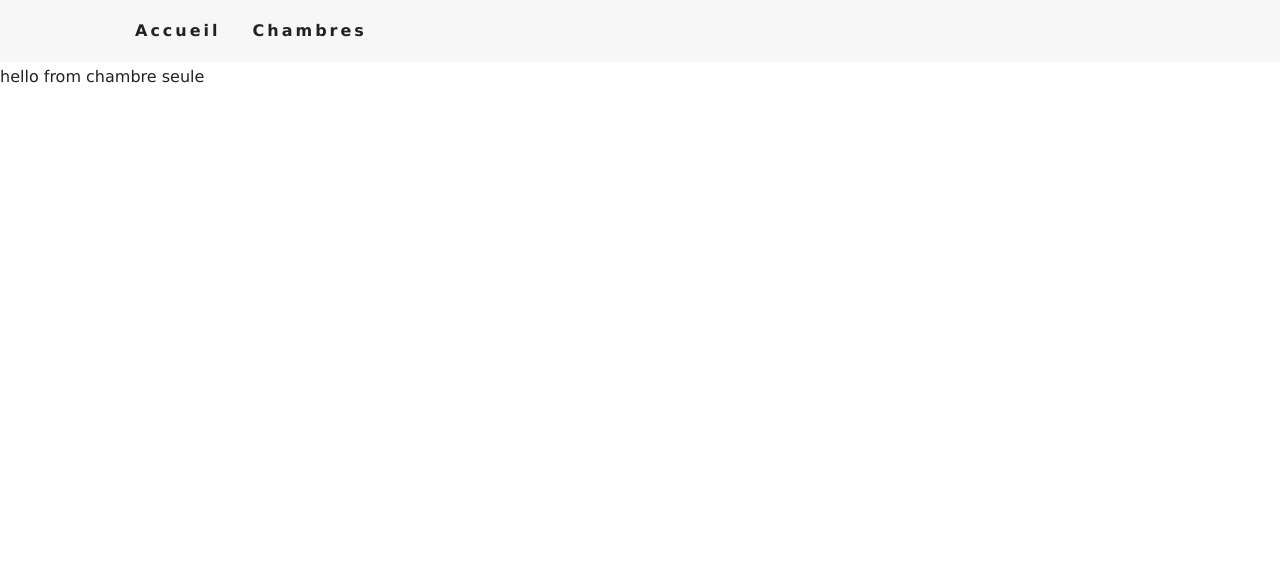
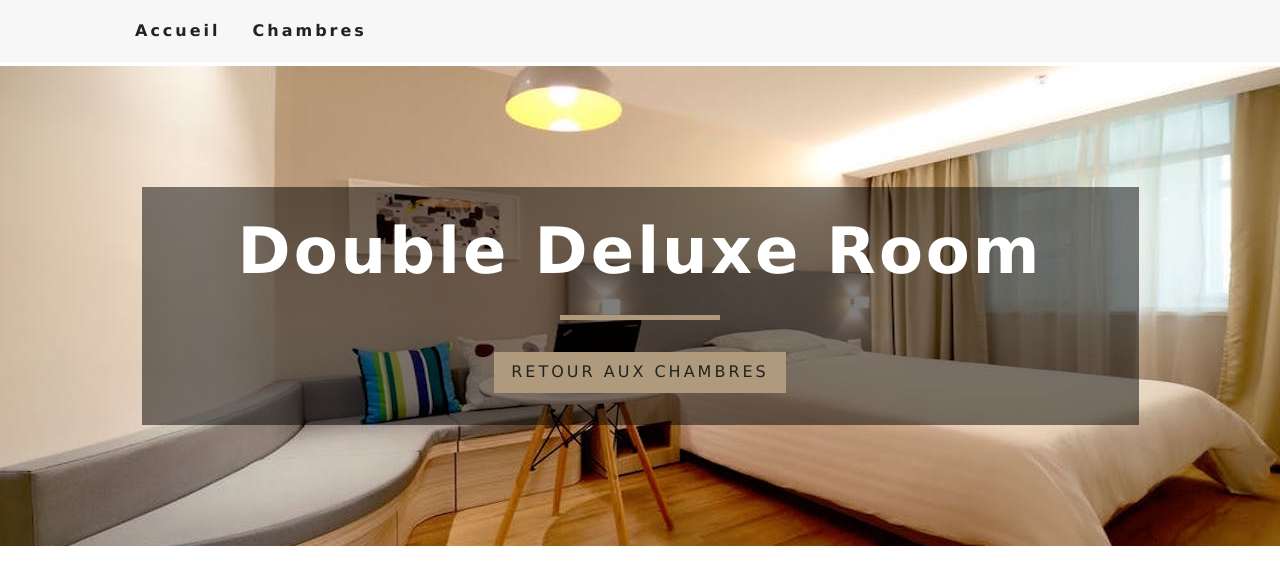
Before and after one commit to guevie/hoteldeluxe-frontend, a React (Create React App) app: page /rooms/double-deluxe in a window 1280 px wide. Shown: the top 584 px of the page. Built offline with nearby package versions, Linux system fonts and the light colour scheme.

Commit message:
suite projet

```diff
--- a/package.json
+++ b/package.json
@@ -13,6 +13,7 @@
     "react-router-dom": "^5.2.0",
     "react-scripts": "4.0.1",
     "react-spinners": "^0.9.0",
+    "styled-components": "^5.2.1",
     "web-vitals": "^0.2.4"
   },
   "scripts": {
--- a/src/component/Room.js
+++ b/src/component/Room.js
@@ -12,7 +12,7 @@ function Room({ room }) {
       <div className="img-container">
         <img src={images[0] || defaultImg} alt="chambre seule" />
         <div className="price-top">
-          <h6>€{price}</h6>
+          <h6>{price}€</h6>
           <p>par nuit</p>
         </div>
         <Link to={`/rooms/${slug}`} className="btn-primary room-link">
--- /dev/null
+++ b/src/component/StyledHero.js
@@ -0,0 +1,14 @@
+import { GiGreenhouse } from "react-icons/gi";
+import styled from "styled-components";
+import defaultImg from '../images/room-1.jpeg'
+
+const StyledHero = styled.header`
+min-height: 60vh;
+background:url("./images/defaultBcg.jpeg") center/
+cover no-repeat;
+display:flex;
+align-items: centre;
+justify-content: center;
+`
+
+export default StyledHero;
--- a/src/context.js
+++ b/src/context.js
@@ -31,9 +31,17 @@ class RoomProvider extends Component {
     });
     return tempItems;
   }
+// ttt de chambre seule
+
+  getRoom = (slug) => {
+
+    let tempRooms = [...this.state.rooms]
+    const room = tempRooms.find(room => room.slug === slug)
+    return room
+  }
   render() {
     return (
-      <RoomContext.Provider value={{ ...this.state }}>
+      <RoomContext.Provider value={{ ...this.state,getRoom: this.getRoom }}>
         {this.props.children}
       </RoomContext.Provider>
     );
--- a/src/pages/Accueil.js
+++ b/src/pages/Accueil.js
@@ -4,7 +4,8 @@ import Banner from "../component/Banner";
 import { Link } from "react-router-dom";
 import Services from '../component/Services'
 import FuturesChambres from "../component/FuturesChambres";
- function Accueil() {
+import Button from '../component/StyledHero'
+function Accueil() {
   return (
     <>
     <Hero>
@@ -19,6 +20,7 @@ import FuturesChambres from "../component/FuturesChambres";
     </Hero>
     <Services />
     <FuturesChambres />
+    <Button>Hello </Button>
     </>
   );
 }
--- a/src/pages/ChambreSeule.js
+++ b/src/pages/ChambreSeule.js
@@ -1,12 +1,45 @@
 //rcc pour des classes
-import React, { Component } from 'react'
+import React, { Component } from "react";
+import defaultBcg from "../images/room-1.jpeg";
+import Hero from "../component/Hero";
+import Banner from "../component/Banner";
+import { Link } from "react-router-dom";
+import { RoomContext } from "../context";
 
-export default class ChambreSeule extends Component {
-    render() {
-        return (
-            <div>
-                hello from chambre seule
-            </div>
-        )
+class ChambreSeule extends Component {
+  constructor(props) {
+    super(props);
+    //  console.log(this.props);
+    this.state = {
+      slug: this.props.match.params.slug,
+      defaultBcg,
+    };
+  }
+  static contextType = RoomContext;
+  //   componentDidMount() {}
+  render() {
+    const { getRoom } = this.context;
+    const room = getRoom(this.state.slug);
+    //   console.log(room);
+    if (!room) {
+      return (
+        <div className="error">
+          <h3>aucune chambre de ce genre n'a pu être trouvée... </h3>
+          <Link to="/rooms" className="btn-primary">
+            retour aux chambres
+          </Link>
+        </div>
+      );
     }
+    const {name,description,capacity,size,price,extras,breakfast,pets,images} = room
+    return <Hero hero='roomsHero'>
+        <Banner title={`${name} room`}>
+        <Link to='/rooms' className='btn-primary'>
+            retour aux chambres
+        </Link>
+        </Banner>
+    </Hero>
+  }
 }
+
+export default ChambreSeule;
```
Also changed, not shown: 2 other files (tests, documents, lock files or other folders).
